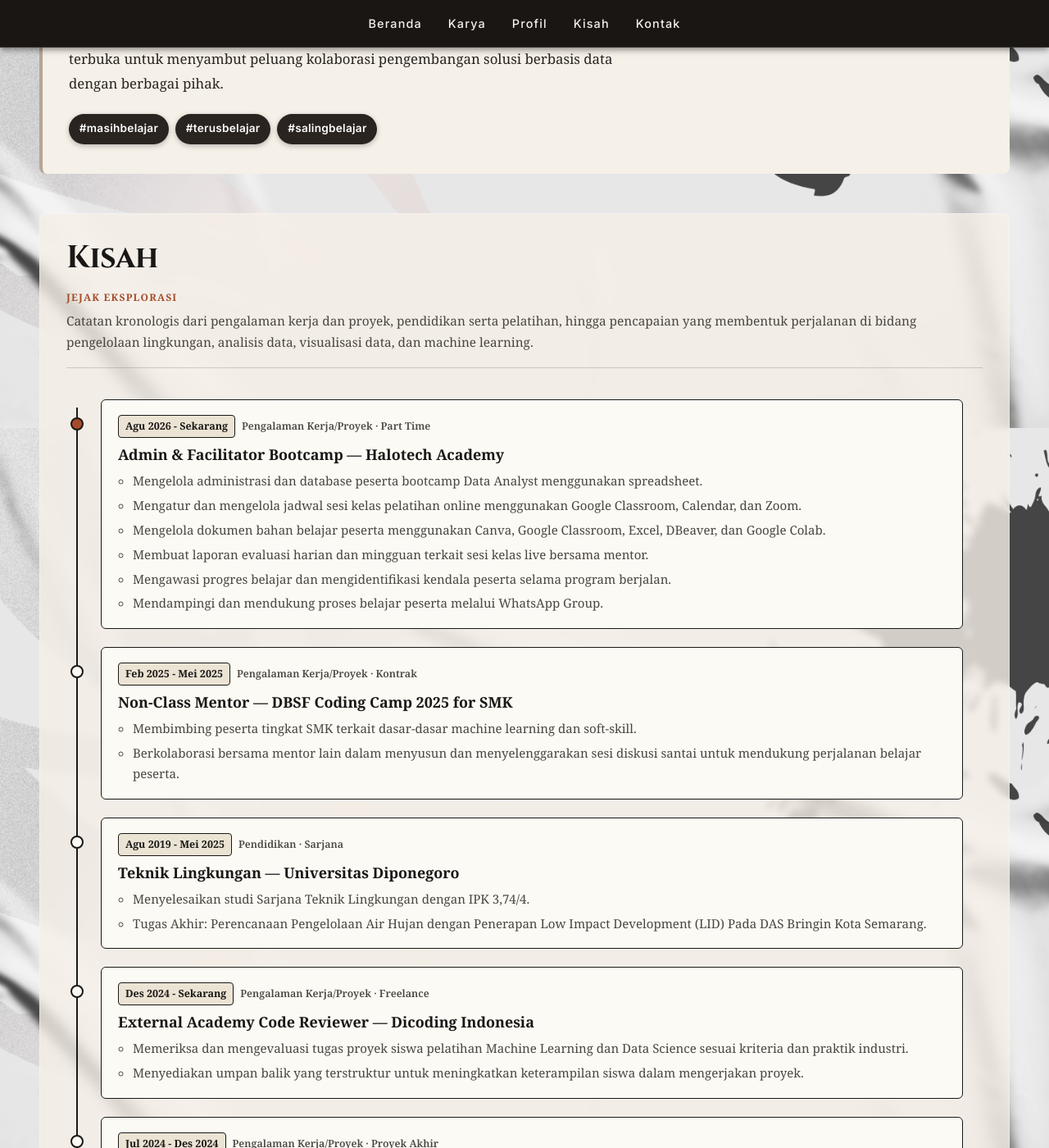
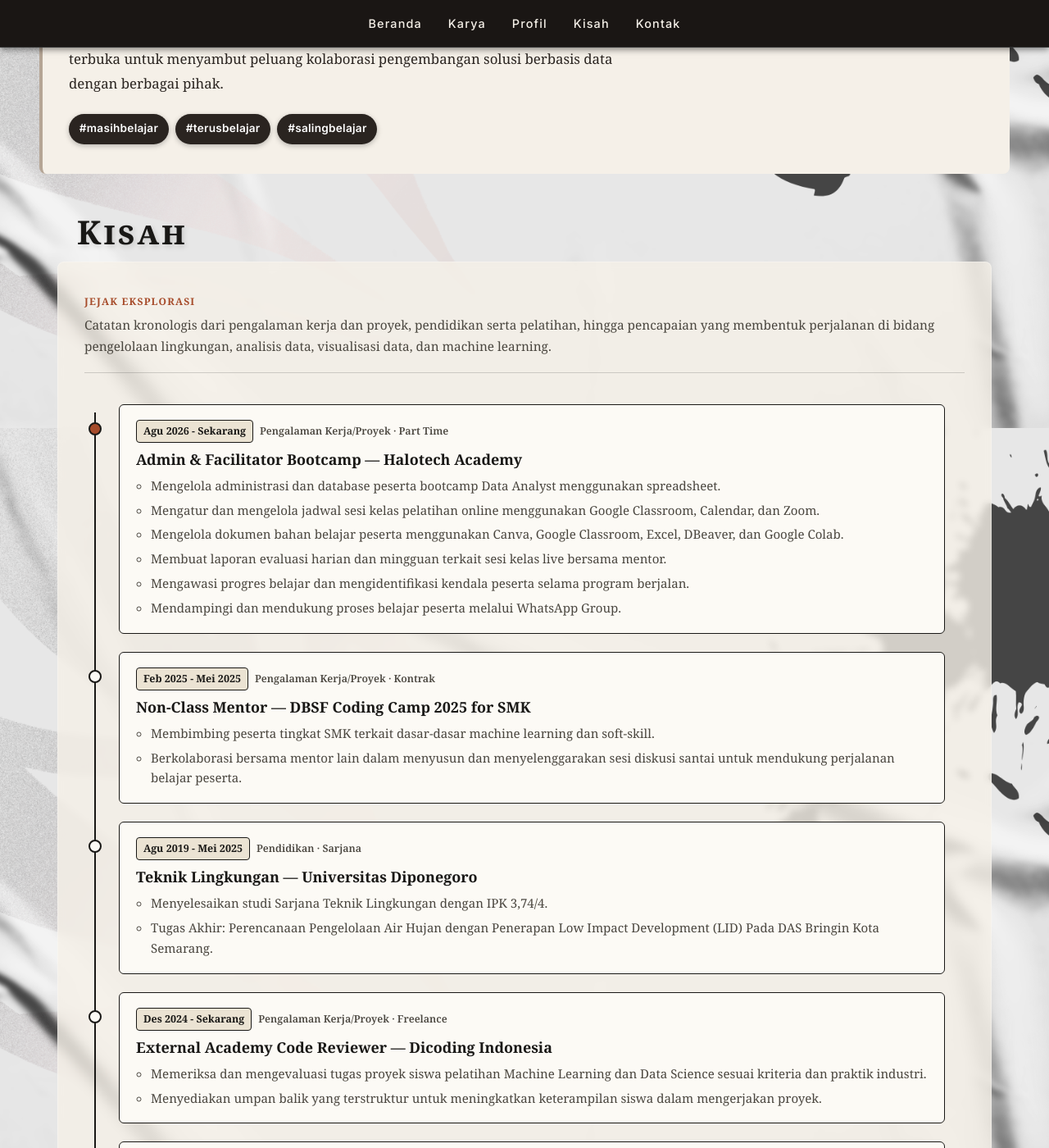
Before and after one commit to Sulbae/Sulbae.github.io, a Jekyll site: the page built from index.md, in a window 1280 px wide and 1400 px high, scrolled down 2178 px. Shown: the whole window at 82% size. Built offline with Jekyll 4.4.1, drawn with Linux system fonts in a browser that asks for light colours.

Commit message:
Refactor kisah section styles in home.css
Updated styles for the kisah section, including new card layout and title styles.

```diff
--- a/assets/css/home.css
+++ b/assets/css/home.css
@@ -937,6 +937,7 @@ details[open]::details-content {
    ========================================================= */
 
 /* Section Kisah — dibuat menjadi card terpisah */
+/* Wrapper section di atas background utama */
 #kisah.kisah-section {
   --kertas-kartu: #fcfaf5;
   --kertas-lencana: #ebe3d3;
@@ -946,23 +947,43 @@ details[open]::details-content {
   --garis-sekat: rgba(25, 24, 22, 0.18);
   --aksen-utama: #a64b2a;
 
-  background: rgba(245, 240, 232, 0.8);
-  backdrop-filter: blur(4px);
-  -webkit-backdrop-filter: blur(4px);
+  margin-top: 3rem;
   color: var(--tinta-pekat);
-  padding: 2rem;
-  margin-top: 3rem;
-  border: 1px solid rgba(255, 255, 255, 0.3);
-  border-radius: 8px;
-  box-shadow: none;
   font-family: inherit;
   box-sizing: border-box;
 }
 
+/* Judul di LUAR card (samakan lebar & padding dengan container bagian Karya) */
+#kisah .kisah-title-wrap {
+  max-width: 1140px; /* sesuaikan dengan lebar kontainer Karya */
+  margin: 0 auto 0.85rem;
+  padding: 0 1.5rem; /* sesuaikan dengan padding kontainer Karya */
+}
+
+#kisah .kisah-title {
+  margin: 0;
+  font-family: var(--font-serif, Georgia, serif);
+  font-variant: small-caps;
+  font-size: clamp(1.9rem, 3.5vw, 2.5rem);
+  font-weight: 700;
+  line-height: 1.15;
+  letter-spacing: 0.08em;
+  color: var(--tinta-pekat);
+  text-shadow: 2px 3px 6px rgba(0, 0, 0, 0.14);
+}
+
+/* Card krem yang sebelumnya membungkus semuanya, kini dimulai di bawah judul */
 #kisah .kisah-container {
   width: 100%;
-  max-width: 100%; /* agar rata kiri penuh */
-  margin: 0;
+  max-width: 1140px; /* samakan agar sejajar kiri-kanan dengan judul & Karya */
+  margin: 0 auto;
+  padding: 2rem;
+  background: rgba(245, 240, 232, 0.8);
+  backdrop-filter: blur(4px);
+  -webkit-backdrop-filter: blur(4px);
+  border: 1px solid rgba(255, 255, 255, 0.3);
+  border-radius: 8px;
+  box-sizing: border-box;
 }
 
 #kisah .kisah-header {
@@ -979,16 +1000,6 @@ details[open]::details-content {
   text-transform: uppercase;
   color: var(--aksen-utama);
   margin-bottom: 6px;
-}
-
-#kisah .kisah-title {
-  margin: 0 0 10px;
-  font-family: var(--font-display);
-  font-size: clamp(1.8rem, 4vw, 2.4rem);
-  font-weight: 800;
-  line-height: 1.15;
-  letter-spacing: -0.02em;
-  color: var(--tinta-pekat);
 }
 
 #kisah .kisah-intro {
```
